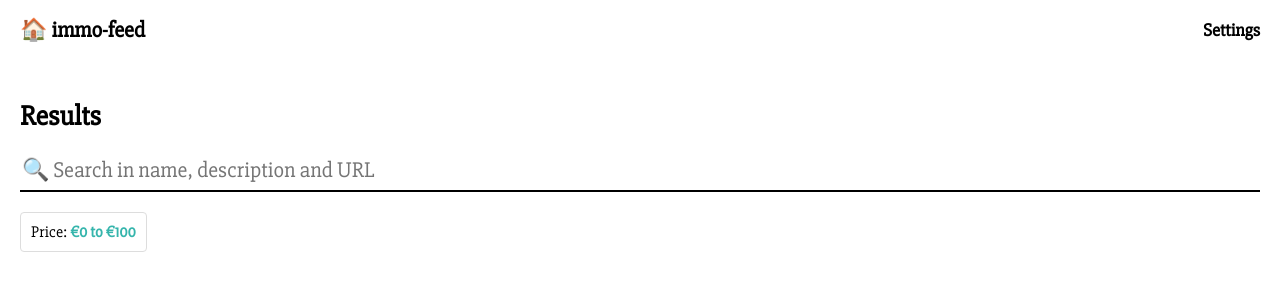
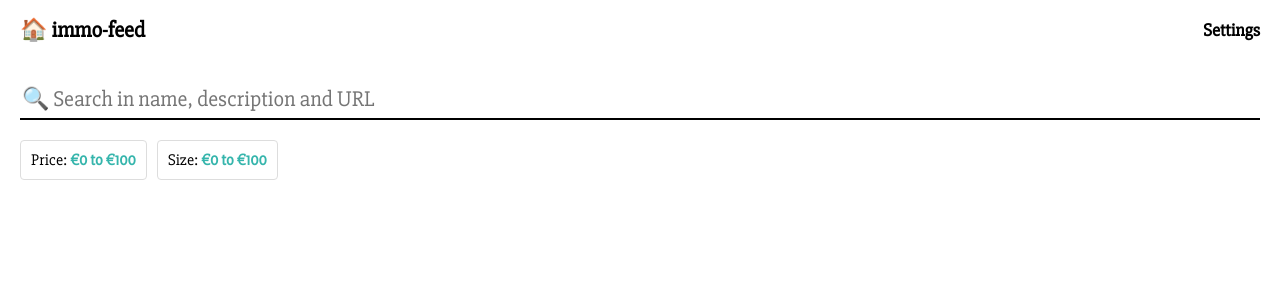
Before and after one commit to tamarasaurus/immo-feed, a React app in the folder app/: page / in a window 1280 px wide. Shown: the top 300 px of the page. Built offline with nearby package versions, Linux system fonts and the light colour scheme.

Commit message:
Add size filter

```diff
--- a/app/src/Results.tsx
+++ b/app/src/Results.tsx
@@ -21,6 +21,15 @@ export default class Results extends React.Component<RouteComponentProps, Result
             5, 10, 20, 30, 45, 48, 50, 30, 20, 10,
             5, 10, 20, 30, 45, 48, 50, 30, 20, 10,
             5, 10, 20, 30, 45, 48, 50, 30, 20, 10,
+        ],
+        sizeRange: {
+            start: 0,
+            end: 100,
+        },
+        sizeDistribution: [
+            5, 10, 20, 30, 45, 48, 50, 30, 20, 10,
+            5, 10, 20, 30, 45, 48, 50, 30, 20, 10,
+            5, 10, 20, 30, 45, 48, 50, 30, 20, 10,
         ]
     }
 
@@ -33,8 +42,6 @@ export default class Results extends React.Component<RouteComponentProps, Result
     render() {
         return (
             <div>
-                <h1>Results</h1>
-
                 <form>
                     <Search
                         onChange={this.handleSearchChange}
@@ -47,8 +54,15 @@ export default class Results extends React.Component<RouteComponentProps, Result
                             value={this.state.priceRange}
                             handleChange={this.handlePriceChange}
                         />
+                        <Range
+                            distribution={this.state.sizeDistribution}
+                            label='Size'
+                            value={this.state.sizeRange}
+                            handleChange={this.handleSizeChange}
+                        />
                     </div>
                 </form>
+
             </div>
         )
     }
@@ -62,4 +76,8 @@ export default class Results extends React.Component<RouteComponentProps, Result
     handlePriceChange = (value: RangeValue): void => {
         console.log('price range', value)
     }
+
+    handleSizeChange = (value: RangeValue): void => {
+        console.log('price range', value)
+    }
 }
```
Also changed, not shown: app/dist/index.css.
